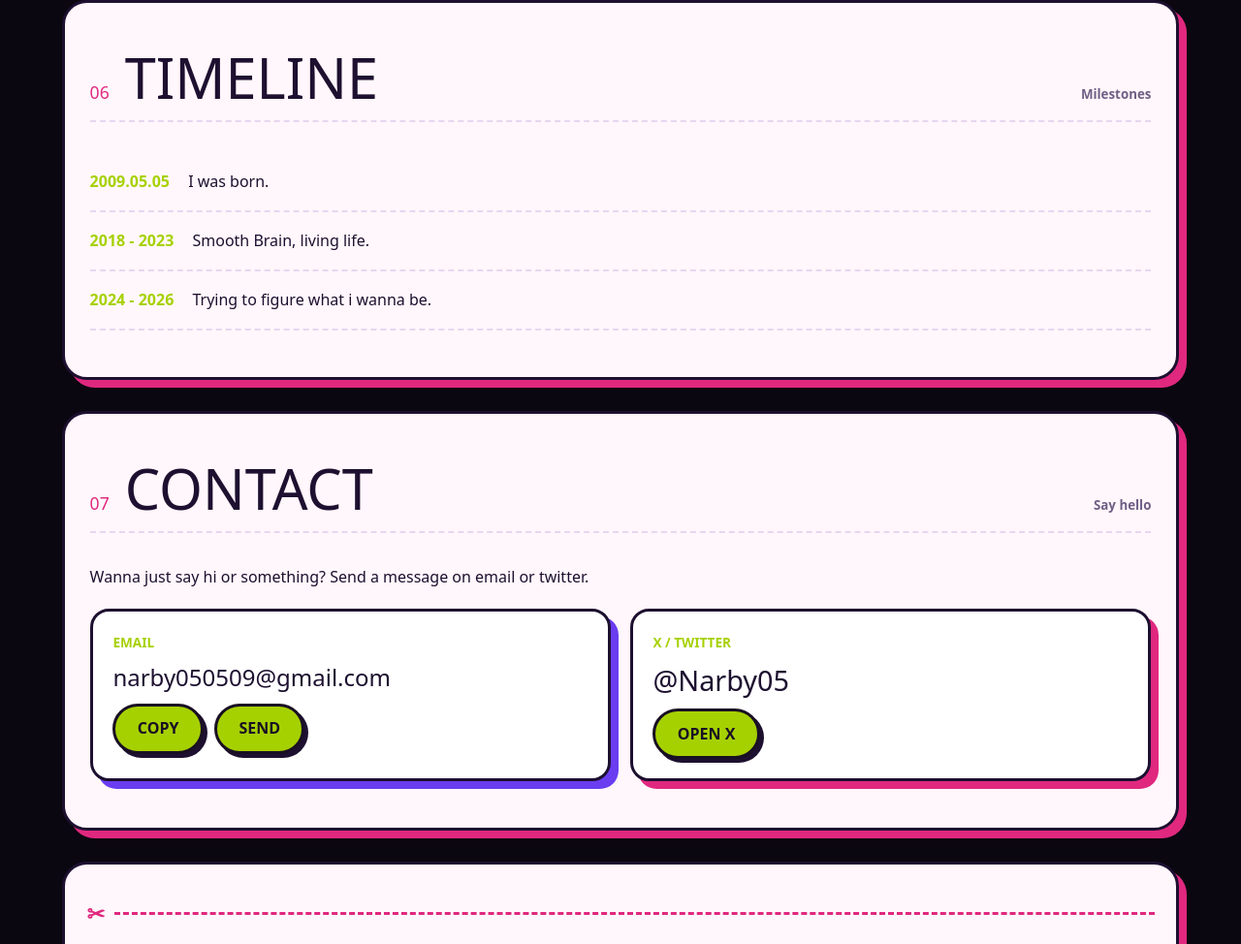
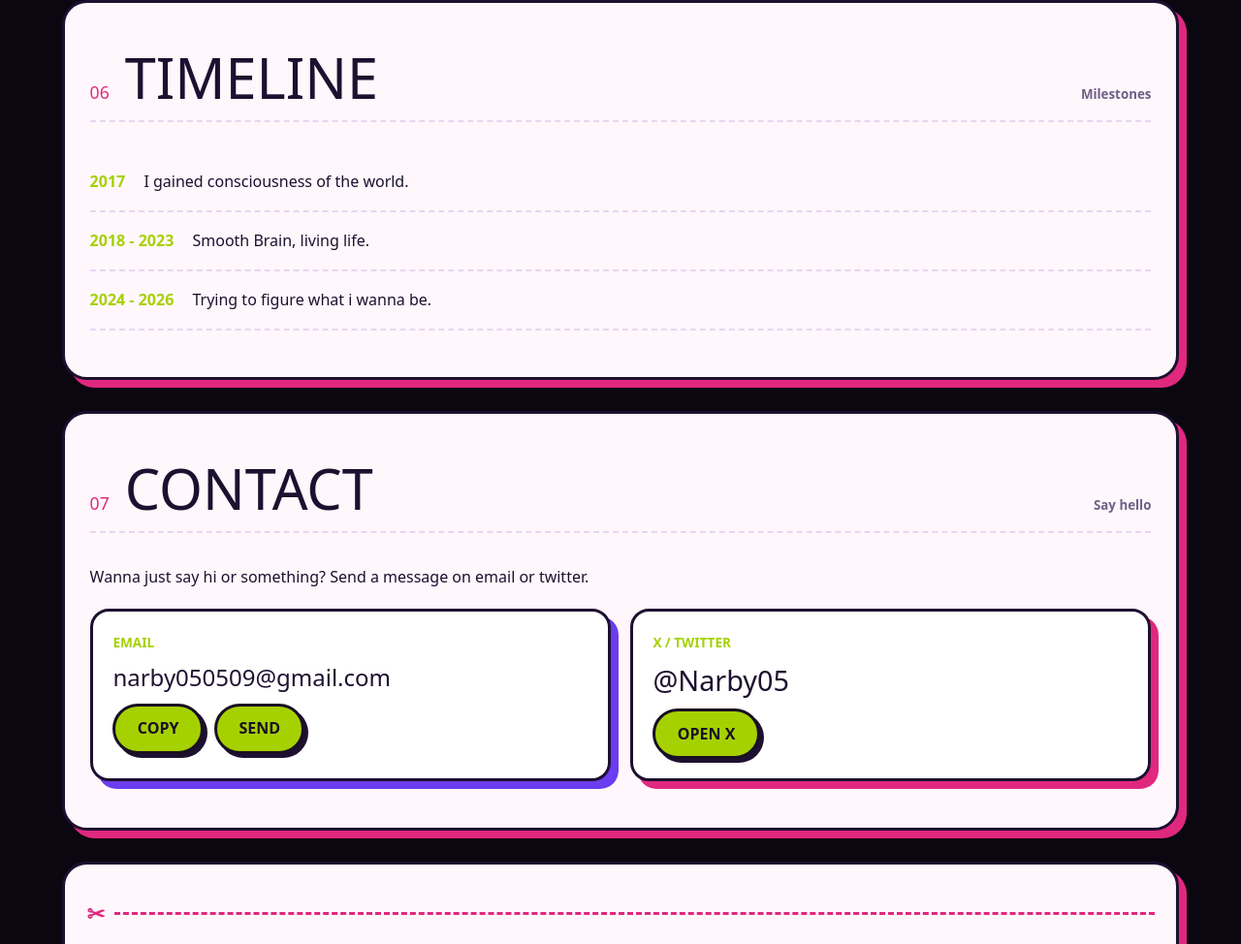
Before and after one commit to Narobian/Checker, a plain HTML site: page index.html in a window 1280 px wide. Shown: the part 3488-4462 px from the top of the page at 97% size. Drawn offline with Linux system fonts and the light colour scheme; a web font is replaced by a local one.

Commit message:
Update index.html

```diff
--- a/index.html
+++ b/index.html
@@ -260,7 +260,7 @@ html[lang="ko"] :is(h1,h2,h3,.logo,.badge,.stat b,.handle,.marquee,.loader),html
 
   <section id="timeline">
     <div class="head"><em>06</em><h2 data-i="nav_timeline">TIMELINE</h2><small data-i="sub_timeline">Milestones</small></div>
-    <ul class="news"><li><time>2009.05.05</time><span data-i="t1">I was born.</span></li><li><time>2018 - 2023</time><span data-i="t2">Smooth Brain, living life.</span></li><li><time>2024 - 2026</time><span data-i="t3">Trying to figure what i wanna be.</span></li></ul>
+    <ul class="news"><li><time>2017</time><span data-i="t1">I gained consciousness of the world.</span></li><li><time>2018 - 2023</time><span data-i="t2">Smooth Brain, living life.</span></li><li><time>2024 - 2026</time><span data-i="t3">Trying to figure what i wanna be.</span></li></ul>
   </section>
 
   <section id="contact">
```
